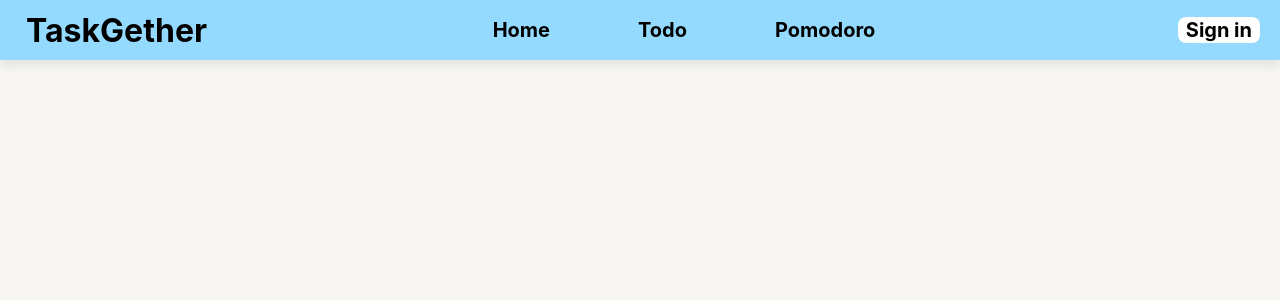
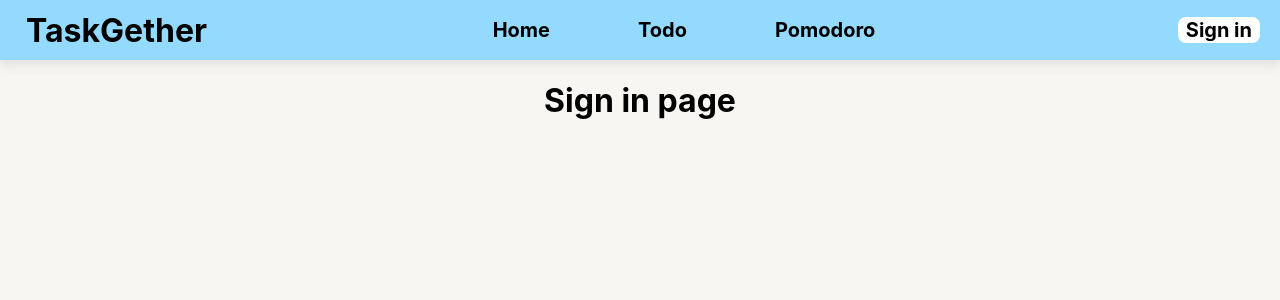
Before and after one commit to fang44Zen/taskgether, a React (Create React App) app: page /auth in a window 1280 px wide. Shown: the top 300 px of the page. Built offline with nearby package versions, Linux system fonts and the light colour scheme.

Commit message:
modification du composant d'authentification

```diff
--- a/src/App.js
+++ b/src/App.js
@@ -2,8 +2,9 @@
 import './App.css';
 import { BrowserRouter, Route, Routes } from "react-router-dom";
 import TodoZone from './component/todo-zone/todo-zone.component';
-import SignIn  from './component/sign-in/sign-in.component';
+
 import NavigationBar from './component/navigation-bar/navigation-bar';
+import Authentification from './component/authentification/authentification.component';
 
 function App() {
   return (
@@ -12,7 +13,7 @@ function App() {
       <NavigationBar />
         <Routes>
           <Route path="/todo-app" element={<TodoZone />} />
-          <Route path="/sign-in" element={<SignIn />} />
+          <Route path="/auth" element={<Authentification />} />
         </Routes>
       </BrowserRouter>
     </div>
--- a/src/component/sign-in/sign-in.component.jsx
+++ b/src/component/authentification/authentification.component.jsx
@@ -1,7 +1,7 @@
 
 
 
- const SignIn = () =>{
+ const Authentification = () =>{
     return(
         <div>
             <h1>Sign in page</h1>
@@ -9,4 +9,4 @@
     )
 }
 
-export default SignIn;
+export default Authentification;
--- a/src/component/navigation-bar/navigation-bar.jsx
+++ b/src/component/navigation-bar/navigation-bar.jsx
@@ -12,7 +12,7 @@ const NavigationBar = () =>{
             <NavLink className="center-link" to='/home'>Home</NavLink>
             <NavLink className="center-link" to='/todo-app'>Todo</NavLink>
             <NavLink className="center-link" to='/pomodoro-app'>Pomodoro</NavLink>
-            <NavLink className="center-link signin-link" to='/sign-in'>Sign in</NavLink>
+            <NavLink className="center-link signin-link" to='/auth'>Sign in</NavLink>
 
             <Outlet />
         </div>
```
